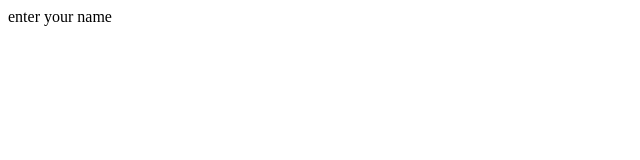
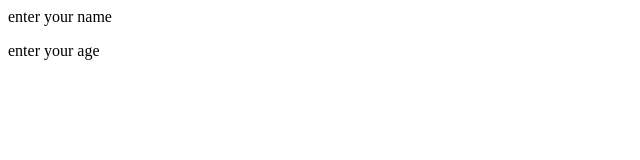
Before and after one commit to hemanthsic13-lgtm/LocalRepo, a plain HTML site: page index.html in a window 1280 px wide. Shown: the full height of the page, 0-640 px from the left. Drawn offline with Linux system fonts and the light colour scheme.

Commit message:
add enter your age

```diff
--- a/index.html
+++ b/index.html
@@ -1 +1,2 @@
 <p>enter your name</p>
+<p>enter your age</p>
```
